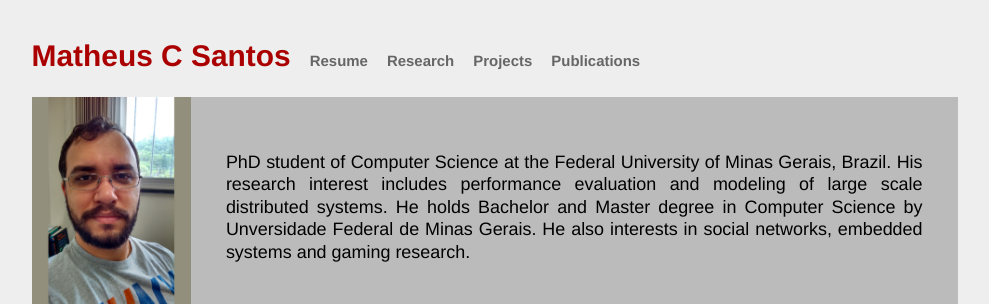
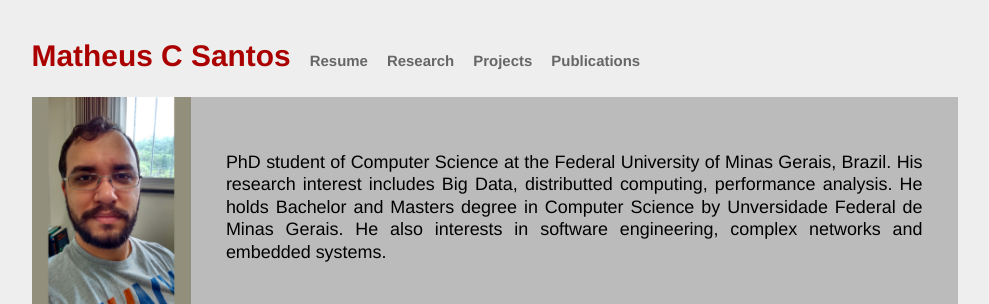
Before and after one commit to mtcs/mtcs.github.io, a Jekyll site: the page built from index.html, in a window 1280 px wide, cut to the strip 0-304 px from the top of the page. Shown: the whole strip, without its empty margins (145-1134 px from the left). Built offline with Jekyll 4.4.1, drawn with Linux system fonts in a browser that asks for light colours.

Commit message:
a little change to the bio

```diff
--- a/index.html
+++ b/index.html
@@ -11,7 +11,7 @@ title: Matheus C. Santos Personal Webpage
 		</div>
 		<div class="bio">
 			<p>
-			PhD student of Computer Science at the Federal University of Minas Gerais, Brazil. His research interest includes performance evaluation and modeling of large scale distributed systems. He holds Bachelor and Master degree in Computer Science by Unversidade Federal de Minas Gerais. He also interests in social networks, embedded systems and gaming research.
+			PhD student of Computer Science at the Federal University of Minas Gerais, Brazil. His research interest includes Big Data, distributted computing, performance analysis. He holds Bachelor and Masters degree in Computer Science by Unversidade Federal de Minas Gerais. He also interests in software engineering, complex networks and embedded systems.
 			</p>
 		</div>
 	</div>
```
